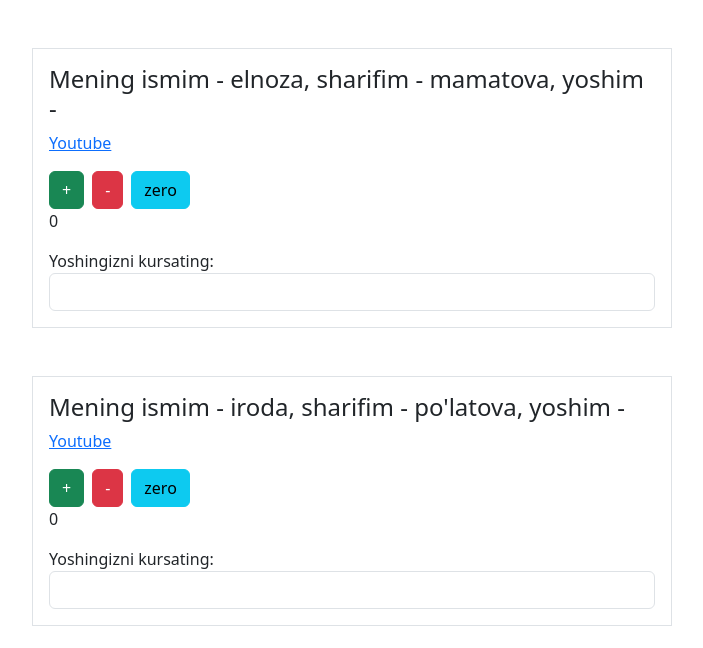
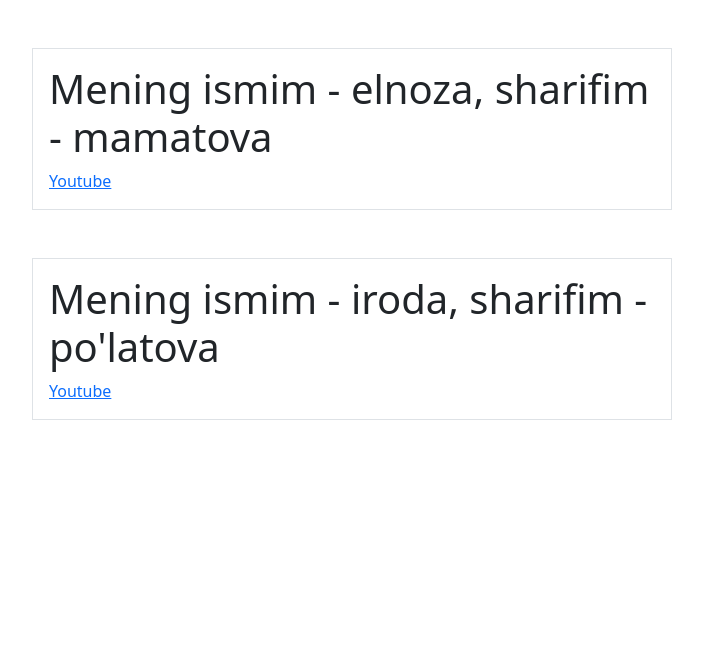
Before and after one commit to MamatovaElnoza/hooks, a React (Create React App) app: page / in a window 1280 px wide. Shown: the top 648 px of the page, without its empty margins (288-991 px from the left). Built offline with nearby package versions, Linux system fonts and the light colour scheme; the HTML template or start-up script is replaced by a standard one.

Commit message:
altering to function component

```diff
--- a/src/App.js
+++ b/src/App.js
@@ -1,46 +1,57 @@
-import React, { Component } from "react";
+import React from "react";
 
-class User extends Component {
-  constructor(props) {
-    super(props);
-    this.state = { counter: 0, age: '' };
-  }
+// class User extends Component {
+//   constructor(props) {
+//     super(props);
+//     this.state = { counter: 0, age: '' };
+//   }
 
-  onPlus = () => this.setState(prevState => ({ counter: prevState.counter + 1 }))
-  onMinus = () => this.setState(prevState => ({ counter: prevState.counter - 1 }))
-  Zero = () => this.setState({ counter: 0 })
+//   onPlus = () => this.setState(prevState => ({ counter: prevState.counter + 1 }))
+//   onMinus = () => this.setState(prevState => ({ counter: prevState.counter - 1 }))
+//   Zero = () => this.setState({ counter: 0 })
 
-  changeHandler = e => { this.setState({ age: e.target.value }) };
+//   changeHandler = e => { this.setState({ age: e.target.value }) };
 
-  render() {
-    const { firstName, lastName, link } = this.props
-    const { age, counter } = this.state
+//   render() {
+//     const { firstName, lastName, link } = this.props
+//     const { age, counter } = this.state
 
+//     return (
+//       <div className="w-50 mx-auto">
+//         <div className="border p-3 mt-5">
+//           <h4>Mening ismim - {firstName}, sharifim - {lastName}, yoshim - {age}</h4>
+//           <a href={link}>Youtube</a>
+//           <div className="mt-3">
+//             <button className="btn btn-success" onClick={this.onPlus}>
+//               +
+//             </button>
+//             <button className="btn btn-danger mx-2" onClick={this.onMinus}>
+//               -
+//             </button>
+//             <button className="btn btn-info" onClick={this.Zero}>
+//               zero
+//             </button>
+//             <p>{counter}</p>
+//           </div>
+//           <form>
+//             <span>Yoshingizni kursating:</span>
+//             <input className="form-control" type="text" onChange={e => this.changeHandler(e, 'sammi')} />
+//           </form>
+//         </div>
+//       </div>
+//     )
+//   }
+// }
+
+const User = ({ firstName, lastName, link }) => {
   return (
     <div className="w-50 mx-auto">
       <div className="border p-3 mt-5">
-          <h4>Mening ismim - {firstName}, sharifim - {lastName}, yoshim - {age}</h4>
+      <h1>Mening ismim - {firstName}, sharifim - {lastName}</h1>
       <a href={link}>Youtube</a>
-          <div className="mt-3">
-            <button className="btn btn-success" onClick={this.onPlus}>
-              +
-            </button>
-            <button className="btn btn-danger mx-2" onClick={this.onMinus}>
-              -
-            </button>
-            <button className="btn btn-info" onClick={this.Zero}>
-              zero
-            </button>
-            <p>{counter}</p>
-          </div>
-          <form>
-            <span>Yoshingizni kursating:</span>
-            <input className="form-control" type="text" onChange={e => this.changeHandler(e, 'sammi')} />
-          </form>
       </div>
     </div>
   )
-  }
 }
 
 
```
Lines whose indentation alone changed are shown as unchanged.
